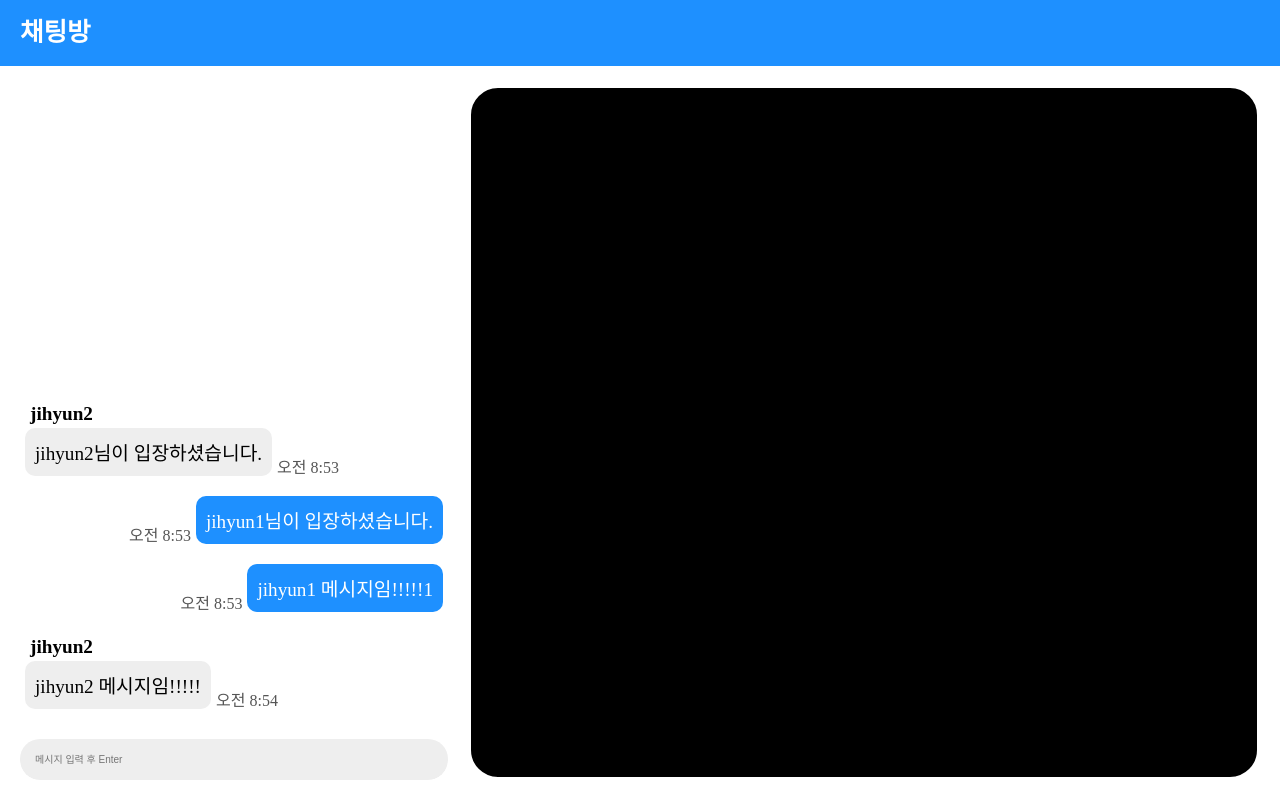
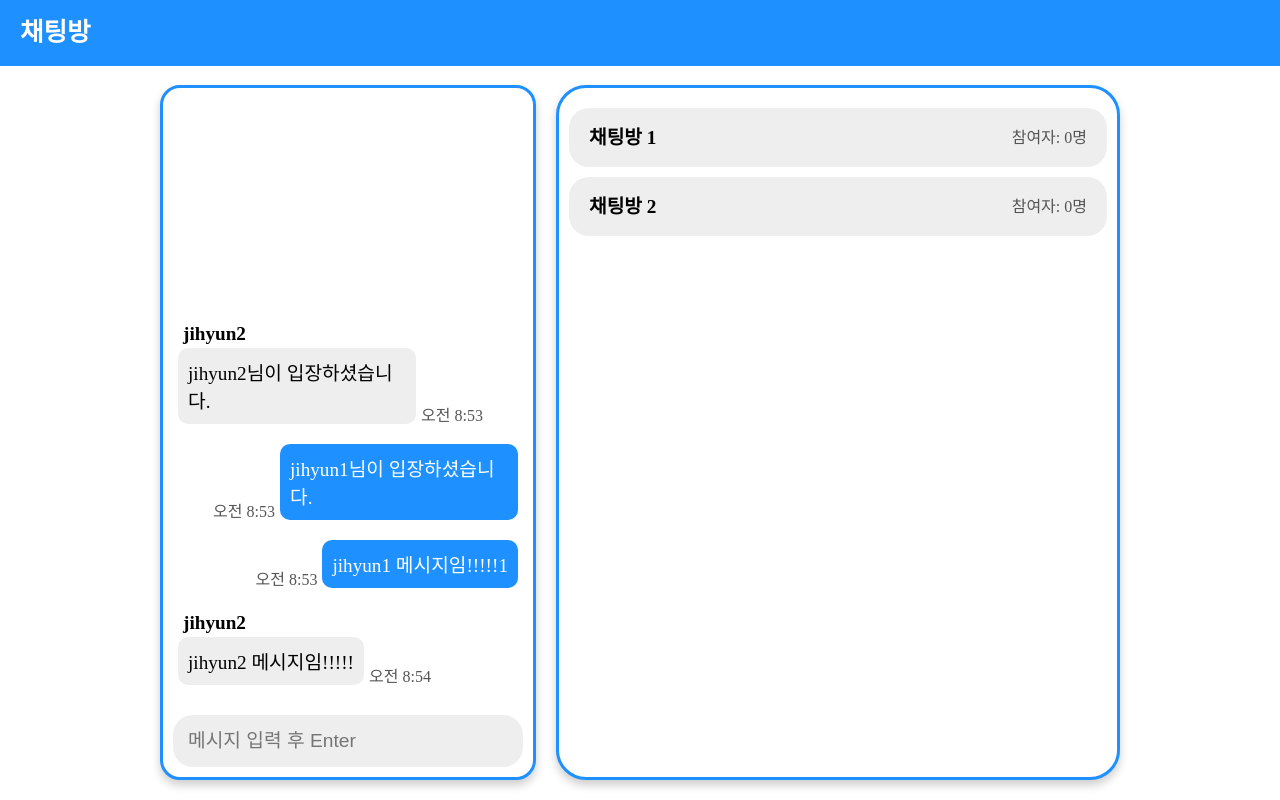
Before and after one commit to yeodahui/chatbox, a React (Create React App) app: page / in a window 1280 px wide. Built offline with nearby package versions, Linux system fonts and the light colour scheme.

Commit message:
추가: 채팅방 목록 UI 구현

```diff
--- a/src/components/ChatArea.jsx
+++ b/src/components/ChatArea.jsx
@@ -14,6 +14,8 @@ const ChatArea = () => {
 
 const StyledArea = styled.section`
   width: 100%;
+  max-width: 1000px;
+  margin: 0 auto;
   height: 100vh;
   padding: 85px 20px 20px;
   display: flex;
@@ -21,6 +23,14 @@ const StyledArea = styled.section`
   gap: 20px;
   align-items: center;
   justify-content: center;
+  font-size: 1.2rem;
+
+  & > * {
+    background-color: white;
+    border: 3px solid dodgerblue;
+    box-shadow: 0 5px 10px rgba(0, 0, 0, 0.2);
+    padding: 10px;
+  }
 `;
 
 export default ChatArea;
--- a/src/components/ChatList.jsx
+++ b/src/components/ChatList.jsx
@@ -1,27 +1,48 @@
 import axios from "axios";
 import React, { useEffect, useState } from "react";
 import styled from "styled-components";
+import ChatListItem from "./ChatListItem";
 
 const ChatList = () => {
+  const [chatList, setChatList] = useState([
+    {
+      id: 9,
+      roomName: "채팅방 1",
+      userCount: 0,
+    },
+    {
+      id: 10,
+      roomName: "채팅방 2",
+      userCount: 0,
+    },
+  ]);
+  useEffect(() => {
+    // axios.get(`${process.env.REACT_APP_BASE_URL}`);
+  }, []);
+
   return (
-    <StyledChatRoom>
-      <div className="cont-content">채팅목록</div>
-    </StyledChatRoom>
+    <StyledChatRoomList>
+      {/* <h2>현재 참여중인 채팅방 목록</h2> */}
+      <ul className="list">
+        {chatList.map(({ id, roomName, userCount }) => (
+          <ChatListItem id={id} roomName={roomName} userCount={userCount} />
+        ))}
+      </ul>
+    </StyledChatRoomList>
   );
 };
+const StyledChatRoomList = styled.div`
+  height: 100%;
+  padding: 20px 10px;
+  flex: 3 1 450px;
+  border-radius: 30px;
 
-const StyledChatRoom = styled.div`
-  height: 100%;
-  padding: 10px;
-  position: relative;
-  flex: 3 1 600px;
-  display: flex;
-  flex-direction: column;
-
-  overflow: hidden;
-  background-color: black;
-  border-radius: 30px;
-  border: 3px solid white;
+  .list {
+    margin-top: 10px;
+    display: flex;
+    flex-direction: column;
+    gap: 10px;
+  }
 `;
 
 export default ChatList;
--- /dev/null
+++ b/src/components/ChatListItem.jsx
@@ -0,0 +1,40 @@
+import React from "react";
+import styled from "styled-components";
+
+const ChatListItem = ({ id, roomName, userCount }) => {
+  return (
+    <StyledItem>
+      <span className="roomname">{roomName}</span>
+      <span className="usercount">참여자: {userCount}명</span>
+    </StyledItem>
+  );
+};
+
+const StyledItem = styled.li`
+  padding: 20px;
+  width: 100%;
+  display: flex;
+  align-items: center;
+  justify-content: space-between;
+  background-color: #eee;
+  border-radius: 20px;
+  transition: all 0.3s ease-in-out;
+
+  &:hover {
+    cursor: pointer;
+    background-color: #ddd;
+  }
+  &:active {
+    background-color: dodgerblue;
+  }
+
+  .roomname {
+    font-weight: bold;
+  }
+  .usercount {
+    color: #555;
+    font-size: 1rem;
+  }
+`;
+
+export default ChatListItem;
```
